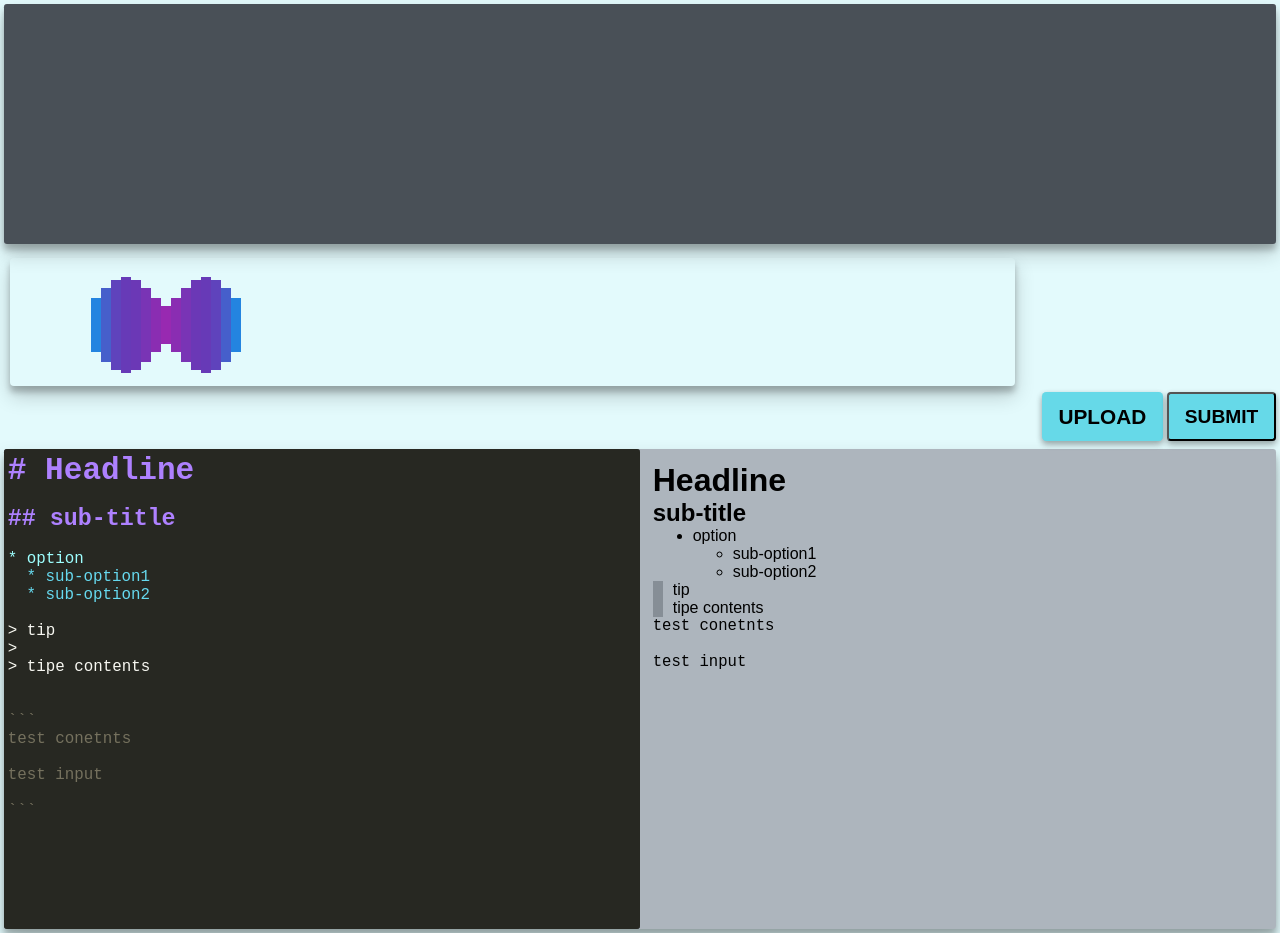
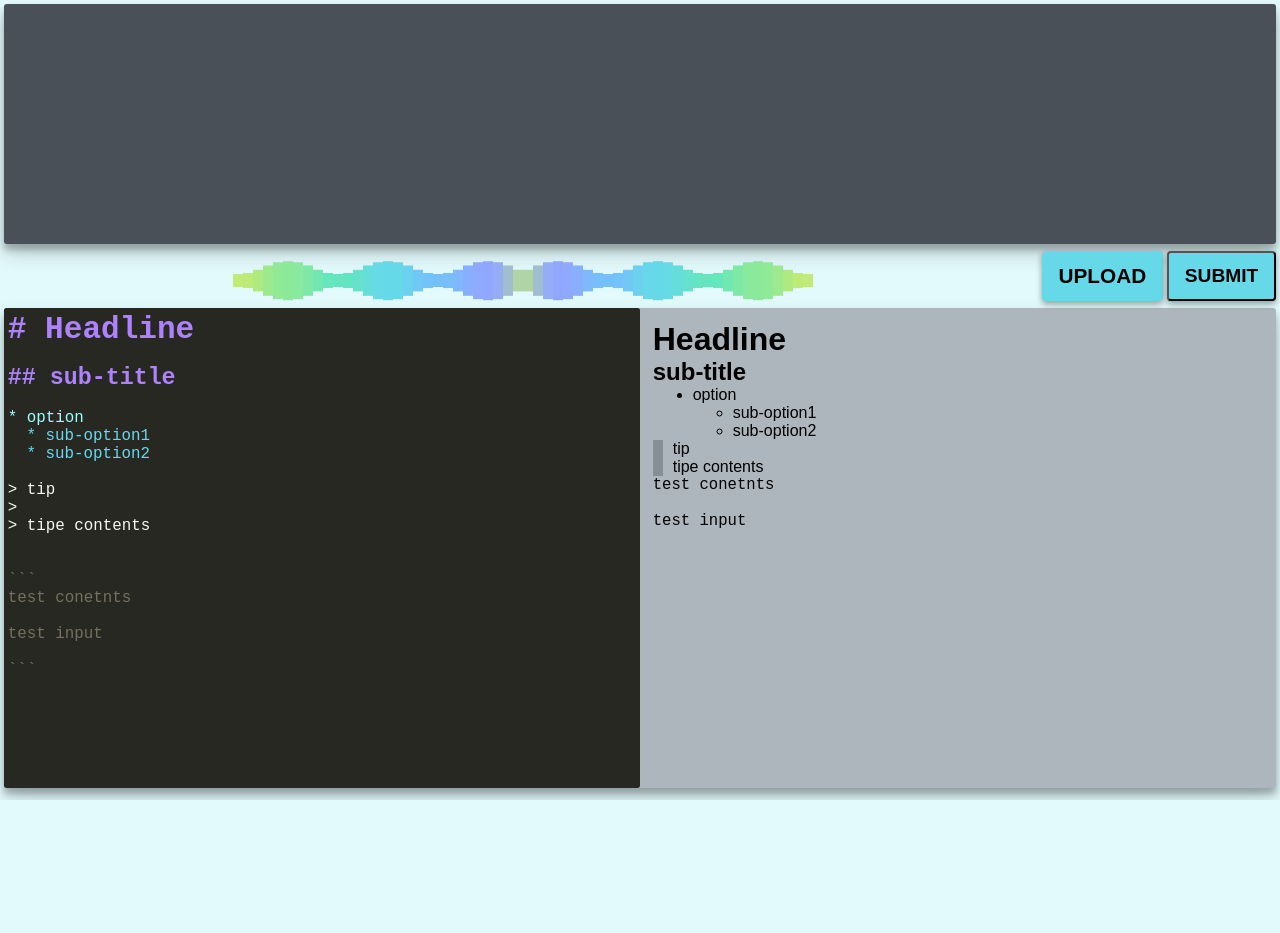
Before and after one commit to Bogglian/boggler, a React (Create React App) app: page / in a window 1280 px wide. Both pictures are taken after a click on the button "SUBMIT". After the commit the page ends 800 px from the top, so only its background shows below. Built offline with nearby package versions, Linux system fonts and the light colour scheme; no server answers.

Commit message:
style: Add AudioProgressbar's style

```diff
--- a/src/components/AudioProgressbar/index.js
+++ b/src/components/AudioProgressbar/index.js
@@ -1,28 +1,91 @@
-import React from "react";
-import { ShadowedBox, WaveLoader } from "../../styledComponents";
+import React from 'react';
+import { WaveLoader, ProgressLayout, Positioner } from '../../styledComponents';
 
-const AudioProgressbar = ({ className }) => {
-  return (
-    <ShadowedBox className={"wave-box" + className}>
+const AudioProgressbar = ({ className }) => (
+  <Positioner>
+    <ProgressLayout>
       <WaveLoader className={className}>
-        <div class="rectangle-1" />
-        <div class="rectangle-2" />
-        <div class="rectangle-3" />
-        <div class="rectangle-4" />
-        <div class="rectangle-5" />
-        <div class="rectangle-6" />
-        <div class="rectangle-7" />
-        <div class="rectangle-8" />
-        <div class="rectangle-7" />
-        <div class="rectangle-6" />
-        <div class="rectangle-5" />
-        <div class="rectangle-4" />
-        <div class="rectangle-3" />
-        <div class="rectangle-2" />
-        <div class="rectangle-1" />
+        <div className="rectangle-39" />
+        <div className="rectangle-38" />
+        <div className="rectangle-37" />
+        <div className="rectangle-36" />
+        <div className="rectangle-35" />
+        <div className="rectangle-34" />
+        <div className="rectangle-33" />
+        <div className="rectangle-32" />
+        <div className="rectangle-31" />
+        <div className="rectangle-30" />
+        <div className="rectangle-29" />
+        <div className="rectangle-28" />
+        <div className="rectangle-27" />
+        <div className="rectangle-26" />
+        <div className="rectangle-25" />
+        <div className="rectangle-24" />
+        <div className="rectangle-23" />
+        <div className="rectangle-22" />
+        <div className="rectangle-21" />
+        <div className="rectangle-20" />
+        <div className="rectangle-19" />
+        <div className="rectangle-18" />
+        <div className="rectangle-17" />
+        <div className="rectangle-16" />
+        <div className="rectangle-15" />
+        <div className="rectangle-14" />
+        <div className="rectangle-13" />
+        <div className="rectangle-12" />
+        <div className="rectangle-11" />
+        <div className="rectangle-10" />
+        <div className="rectangle-9" />
+        <div className="rectangle-8" />
+        <div className="rectangle-7" />
+        <div className="rectangle-6" />
+        <div className="rectangle-5" />
+        <div className="rectangle-4" />
+        <div className="rectangle-3" />
+        <div className="rectangle-2" />
+        <div className="rectangle-1" />
+        <div className="rectangle-1" />
+        <div className="rectangle-2" />
+        <div className="rectangle-3" />
+        <div className="rectangle-4" />
+        <div className="rectangle-5" />
+        <div className="rectangle-6" />
+        <div className="rectangle-7" />
+        <div className="rectangle-8" />
+        <div className="rectangle-9" />
+        <div className="rectangle-10" />
+        <div className="rectangle-11" />
+        <div className="rectangle-12" />
+        <div className="rectangle-13" />
+        <div className="rectangle-14" />
+        <div className="rectangle-15" />
+        <div className="rectangle-16" />
+        <div className="rectangle-17" />
+        <div className="rectangle-18" />
+        <div className="rectangle-19" />
+        <div className="rectangle-20" />
+        <div className="rectangle-21" />
+        <div className="rectangle-22" />
+        <div className="rectangle-23" />
+        <div className="rectangle-24" />
+        <div className="rectangle-25" />
+        <div className="rectangle-26" />
+        <div className="rectangle-27" />
+        <div className="rectangle-28" />
+        <div className="rectangle-29" />
+        <div className="rectangle-30" />
+        <div className="rectangle-31" />
+        <div className="rectangle-32" />
+        <div className="rectangle-33" />
+        <div className="rectangle-34" />
+        <div className="rectangle-35" />
+        <div className="rectangle-36" />
+        <div className="rectangle-37" />
+        <div className="rectangle-38" />
+        <div className="rectangle-39" />
       </WaveLoader>
-    </ShadowedBox>
-  );
-};
+    </ProgressLayout>
+  </Positioner>
+);
 
 export { AudioProgressbar };
--- a/src/components/InputFileForm/index.js
+++ b/src/components/InputFileForm/index.js
@@ -1,15 +1,12 @@
 import React, { Component } from 'react';
-import { ButtonLayout, Positioner, StyledInput, ProgressLayout } from '../../styledComponents';
-import {AudioProgressbar} from '../AudioProgressbar'
+import { ButtonLayout, Positioner, StyledInput } from '../../styledComponents';
+import { AudioProgressbar } from '../AudioProgressbar';
 
 class InputFileForm extends Component {
   render() {
     const { onChange, onClick, progress } = this.props;
     return (
       <Positioner>
-        <ProgressLayout>
-          <AudioProgressbar className={progress ? "-stt " : "none"} />
-        </ProgressLayout>
         <ButtonLayout>
           <form>
             <label htmlFor="file-upload">UPLOAD</label>
@@ -27,6 +24,7 @@ class InputFileForm extends Component {
               onClick={onClick}
             />
           </form>
+          <AudioProgressbar className={progress ? '-stt ' : 'none'} />
         </ButtonLayout>
       </Positioner>
     );
--- a/src/containers/AudioContainer.js
+++ b/src/containers/AudioContainer.js
@@ -1,21 +1,17 @@
-import React, { Component } from "react";
+import React, { Component } from 'react';
 
-import { AudioProgressbar, Wave } from "../components";
-import {
-  AudioLayout,
-  Positioner,
-  ShadowedBox
-} from "../styledComponents";
-import { getAudioBuffer, getContext } from "../lib/utils";
+import { AudioProgressbar, Wave } from '../components';
+import { AudioLayout, Positioner, ShadowedBox } from '../styledComponents';
+import { getAudioBuffer, getContext } from '../lib/utils';
 
 class AudioContainer extends Component {
-  state= {
+  state = {
     buffering: false,
-    url: "",
+    url: '',
     buffer: null,
     position: 0,
-    seconds: 0
-  }
+    seconds: 0,
+  };
 
   componentWillReceiveProps(next) {
     if (next.file !== this.props.file) {
@@ -24,22 +20,20 @@ class AudioContainer extends Component {
     }
   }
 
-  handleBuffer = () => {
-  };
+  handleBuffer = () => {};
 
-  handlePlay = () => {
-  };
+  handlePlay = () => {};
 
   handleReady = () => {};
 
   handlePosChange = () => {
-    const {position, seconds} = this.state;
+    const { position, seconds } = this.state;
     const nowSeconds = seconds + 1;
-    if(nowSeconds % 100 === 0){
+    if (nowSeconds % 100 === 0) {
       this.setState({ position: 0, seconds: nowSeconds });
       return;
     }
-    this.setState({ position: position + 0.01, seconds: nowSeconds});
+    this.setState({ position: position + 0.01, seconds: nowSeconds });
   };
 
   getFileBuffer = async path => {
@@ -47,21 +41,14 @@ class AudioContainer extends Component {
     const fileBuffer = await getAudioBuffer(path, context);
     this.setState({
       buffer: fileBuffer,
-      url: path
-    })
+      url: path,
+    });
   };
 
   render() {
-    const {
-      buffering,
-      url,
-      buffer,
-      seconds,
-      position
-    } = this.state;
+    const { buffering, url, buffer, seconds, position } = this.state;
     return (
       <Positioner clasName="audio">
-        <AudioProgressbar className={buffering ? " " : "none"} />
         <AudioLayout>
           <ShadowedBox>
             <div className="voicewave-box">
--- a/src/lib/styleUtil.js
+++ b/src/lib/styleUtil.js
@@ -1,4 +1,4 @@
-import { css } from "styled-components";
+import { css } from 'styled-components';
 
 // https://codepen.io/sdthornton/pen/wBZdXq 참조
 export const shadow = weight => {
@@ -19,7 +19,7 @@ export const shadow = weight => {
     css`
       box-shadow: 0 19px 38px rgba(0, 0, 0, 0.3),
         0 15px 12px rgba(0, 0, 0, 0.22);
-    `
+    `,
   ];
 
   return shadows[weight];
--- a/src/styledComponents/StyledLayout/index.jsx
+++ b/src/styledComponents/StyledLayout/index.jsx
@@ -62,9 +62,10 @@ const Positioner = styled.div`
 
 const ProgressLayout = styled.div`
   & {
-    width: 80%;
+    width: 100%;
     height: 100%;
-    padding: 0.5%;
+    display: inherit;
+    text-align: center;
   }
 `;
 
@@ -222,5 +223,5 @@ export {
   ProgressLayout,
   ShadowedBox,
   StyledInput,
-  WaveLayout
+  WaveLayout,
 };
--- a/src/styledComponents/StyledWave/index.jsx
+++ b/src/styledComponents/StyledWave/index.jsx
@@ -1,4 +1,15 @@
 import styled from 'styled-components';
+import oc from 'open-color';
+
+const light = 3;
+const color = [
+  oc.lime[light],
+  oc.green[light],
+  oc.teal[light],
+  oc.cyan[light],
+  oc.blue[light],
+  oc.indigo[light],
+];
 
 const VoiceWave = styled.div`
   & {
@@ -11,11 +22,10 @@ const VoiceWave = styled.div`
 
 const WaveLoader = styled.div`
   & {
-    height: 2rem;
-    width: 10rem;
-    position: absolute;
-    top 40%;
-    left: 8%;
+    height: 0.8em;
+    width: 100%;
+    display: inherit;
+    margin-top: 1.7%;
 
     &.none {
       display: none;
@@ -25,34 +35,196 @@ const WaveLoader = styled.div`
       -webkit-animation-delay: 0.1s;
       animation-delay: 0.1s;
     }
+
     .rectangle-3 {
       -webkit-animation-delay: 0.2s;
       animation-delay: 0.2s;
     }
+
     .rectangle-4 {
       -webkit-animation-delay: 0.3s;
       animation-delay: 0.3s;
     }
+
     .rectangle-5 {
       -webkit-animation-delay: 0.4s;
       animation-delay: 0.4s;
     }
+
     .rectangle-6 {
       -webkit-animation-delay: 0.5s;
       animation-delay: 0.5s;
     }
+
     .rectangle-7 {
       -webkit-animation-delay: 0.6s;
       animation-delay: 0.6s;
     }
+
     .rectangle-8 {
       -webkit-animation-delay: 0.7s;
       animation-delay: 0.7s;
     }
+
+    .rectangle-9 {
+      -webkit-animation-delay: 0.8s;
+      animation-delay: 0.8s;
+    }
+
+    .rectangle-10 {
+      -webkit-animation-delay: 0.9s;
+      animation-delay: 0.9s;
+    }
+
+    .rectangle-11 {
+      -webkit-animation-delay: 1s;
+      animation-delay: 1s;
+    }
+
+    .rectangle-12 {
+      -webkit-animation-delay: 1.1s;
+      animation-delay: 1.1s;
+    }
+
+    .rectangle-13 {
+      -webkit-animation-delay: 1.2s;
+      animation-delay: 1.2s;
+    }
+
+    .rectangle-14 {
+      -webkit-animation-delay: 1.3s;
+      animation-delay: 1.3s;
+    }
+
+    .rectangle-15 {
+      -webkit-animation-delay: 1.4s;
+      animation-delay: 1.4s;
+    }
+
+    .rectangle-16 {
+      -webkit-animation-delay: 1.5s;
+      animation-delay: 1.5s;
+    }
+
+    .rectangle-17 {
+      -webkit-animation-delay: 1.6s;
+      animation-delay: 1.6s;
+    }
+
+    .rectangle-18 {
+      -webkit-animation-delay: 1.7s;
+      animation-delay: 1.7s;
+    }
+
+    .rectangle-19 {
+      -webkit-animation-delay: 1.8s;
+      animation-delay: 1.8s;
+    }
+
+    .rectangle-20 {
+      -webkit-animation-delay: 1.9s;
+      animation-delay: 1.9s;
+    }
+
+    .rectangle-21 {
+      -webkit-animation-delay: 2s;
+      animation-delay: 2s;
+    }
+
+    .rectangle-22 {
+      -webkit-animation-delay: 2.1s;
+      animation-delay: 2.1s;
+    }
+
+    .rectangle-23 {
+      -webkit-animation-delay: 2.2s;
+      animation-delay: 2.2s;
+    }
+
+    .rectangle-24 {
+      -webkit-animation-delay: 2.3s;
+      animation-delay: 2.3s;
+    }
+
+    .rectangle-25 {
+      -webkit-animation-delay: 2.4s;
+      animation-delay: 2.4s;
+    }
+
+    .rectangle-26 {
+      -webkit-animation-delay: 2.5s;
+      animation-delay: 2.5s;
+    }
+
+    .rectangle-27 {
+      -webkit-animation-delay: 2.6s;
+      animation-delay: 2.6s;
+    }
+
+    .rectangle-28 {
+      -webkit-animation-delay: 2.7s;
+      animation-delay: 2.7s;
+    }
+
+    .rectangle-29 {
+      -webkit-animation-delay: 2.8s;
+      animation-delay: 2.8s;
+    }
+
+    .rectangle-30 {
+      -webkit-animation-delay: 2.9s;
+      animation-delay: 2.9s;
+    }
+
+    .rectangle-31 {
+      -webkit-animation-delay: 3s;
+      animation-delay: 3s;
+    }
+
+    .rectangle-32 {
+      -webkit-animation-delay: 3.1s;
+      animation-delay: 3.1s;
+    }
+
+    .rectangle-33 {
+      -webkit-animation-delay: 3.2s;
+      animation-delay: 3.2s;
+    }
+
+    .rectangle-34 {
+      -webkit-animation-delay: 3.3s;
+      animation-delay: 3.3s;
+    }
+
+    .rectangle-35 {
+      -webkit-animation-delay: 3.4s;
+      animation-delay: 3.4s;
+    }
+
+    .rectangle-36 {
+      -webkit-animation-delay: 3.5s;
+      animation-delay: 3.5s;
+    }
+
+    .rectangle-37 {
+      -webkit-animation-delay: 3.6s;
+      animation-delay: 3.6s;
+    }
+
+    .rectangle-38 {
+      -webkit-animation-delay: 3.7s;
+      animation-delay: 3.7s;
+    }
+
+    .rectangle-39 {
+      -webkit-animation-delay: 3.8s;
+      animation-delay: 3.8s;
+    }
+
     div {
       position: relative;
       display: inline-block;
-      background: #03a9f4;
+      background: ${oc.cyan[0]};
       height: 100%;
       width: 10px;
       margin: 0;
@@ -65,27 +237,27 @@ const WaveLoader = styled.div`
     0%,
     100% {
       -moz-transform: scaleY(1);
-      background: #03a9f4;
+      background: ${color[0]};
     }
     16.67% {
       -moz-transform: scaleY(3);
-      background: #ff5722;
+      background: ${color[1]};
     }
     33.33% {
       -moz-transform: scaleY(1);
-      background: #ff5252;
+      background: ${color[2]};
     }
     50% {
       -moz-transform: scaleY(3);
-      background: #e91e63;
+      background: ${color[3]};
     }
     66.67% {
       -moz-transform: scaleY(1);
-      background: #9c27b0;
+      background: ${color[4]};
     }
     83.34% {
       -moz-transform: scaleY(3);
-      background: #673ab7;
+      background: ${color[5]};
     }
   }
 
@@ -93,27 +265,27 @@ const WaveLoader = styled.div`
     0%,
     100% {
       -webkit-transform: scaleY(1);
-      background: #03a9f4;
+      background: ${color[0]};
     }
     16.67% {
       -webkit-transform: scaleY(3);
-      background: #ff5722;
+      background: ${color[1]};
     }
     33.33% {
       -webkit-transform: scaleY(1);
-      background: #ff5252;
+      background: ${color[2]};
     }
     50% {
       -webkit-transform: scaleY(3);
-      background: #e91e63;
+      background: ${color[3]};
     }
     66.67% {
       -webkit-transform: scaleY(1);
-      background: #9c27b0;
+      background: ${color[4]};
     }
     83.34% {
       -webkit-transform: scaleY(3);
-      background: #673ab7;
+      background: ${color[5]};
     }
   }
 
@@ -121,27 +293,27 @@ const WaveLoader = styled.div`
     0%,
     100% {
       transform: scaleY(1);
-      background: #03a9f4;
+      background: ${color[0]};
     }
     16.67% {
       transform: scaleY(3);
-      background: #ff5722;
+      background: ${color[1]};
     }
     33.33% {
       transform: scaleY(1);
-      background: #ff5252;
+      background: ${color[2]};
     }
     50% {
       transform: scaleY(3);
-      background: #e91e63;
+      background: ${color[3]};
     }
     66.67% {
       transform: scaleY(1);
-      background: #9c27b0;
+      background: ${color[4]};
     }
     83.34% {
       transform: scaleY(3);
-      background: #673ab7;
+      background: ${color[5]};
     }
   }
 `;
```
